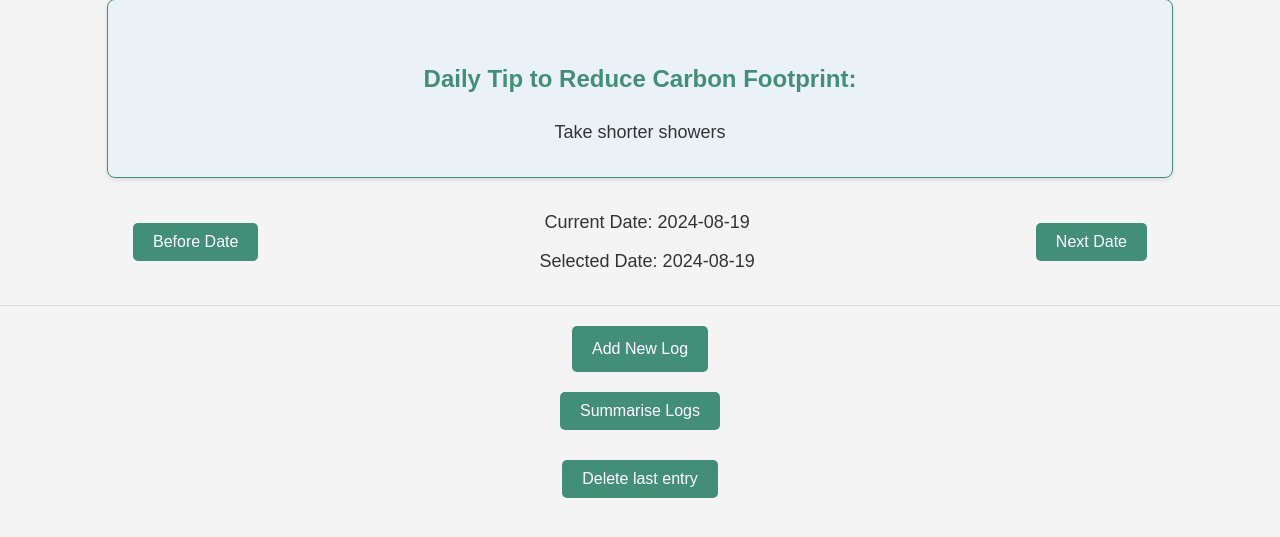
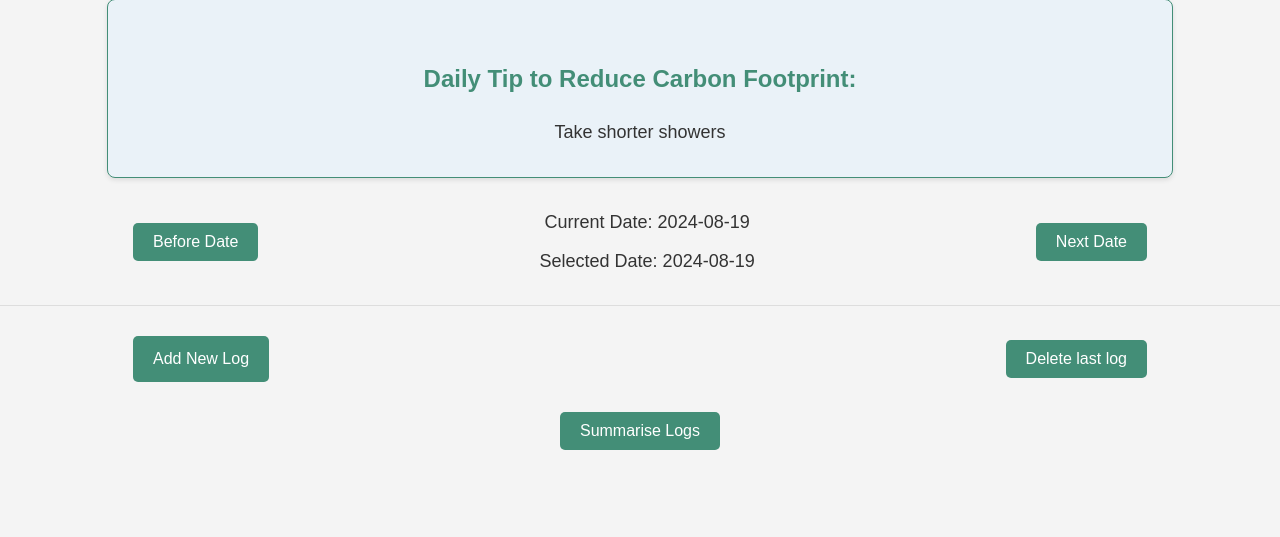
Before and after one commit to DWizard11/Carbon-Footprint-Counter-Web, a Flask app: page / in a window 1280 px wide. Shown: the part 94-631 px from the top of the page. Run offline with Flask 3, Linux system fonts and the light colour scheme.

Commit message:
Aligned add logs and delete logs to opp sides of the page

```diff
--- a/static/style.css
+++ b/static/style.css
@@ -159,3 +159,14 @@ hr {
     font-size: 18px;
     color: #333;
 }
+
+.button-container {
+    display: flex;
+    gap: 5 px; /* Adjust as needed for spacing between buttons */
+    justify-content: space-between;
+    align-items: center;
+    margin: 20px 0;
+    width: 80%;
+    margin-left: auto;
+    margin-right: auto;
+}
--- a/templates/index.html
+++ b/templates/index.html
@@ -37,12 +37,18 @@
     {% endfor %}
     <hr>
 
-    <a href="{{ url_for('add_item') }}" class="centered-link">Add New Log</a>
+    <div class="button-container">
+        <a href="{{ url_for('add_item') }}">Add New Log</a>
+        <form action="/delete_log" method="GET" style="display: inline;">
+            <button  name="delete" type="submit">Delete last log</button>
+        </form>
+    </div>
+
+
+
+
     <button class='centered-link' id='openDialog'>Summarise Logs</button>
 
-    <form action="/delete_log" method="GET">
-        <button name="delete" type="submit">Delete last entry</button>
-    </form>
 
     <dialog id='summarisedDialog'>
         <h1>Summarised Logs: </h1>
```
Also changed, not shown: main.py (line endings or trailing spaces).
